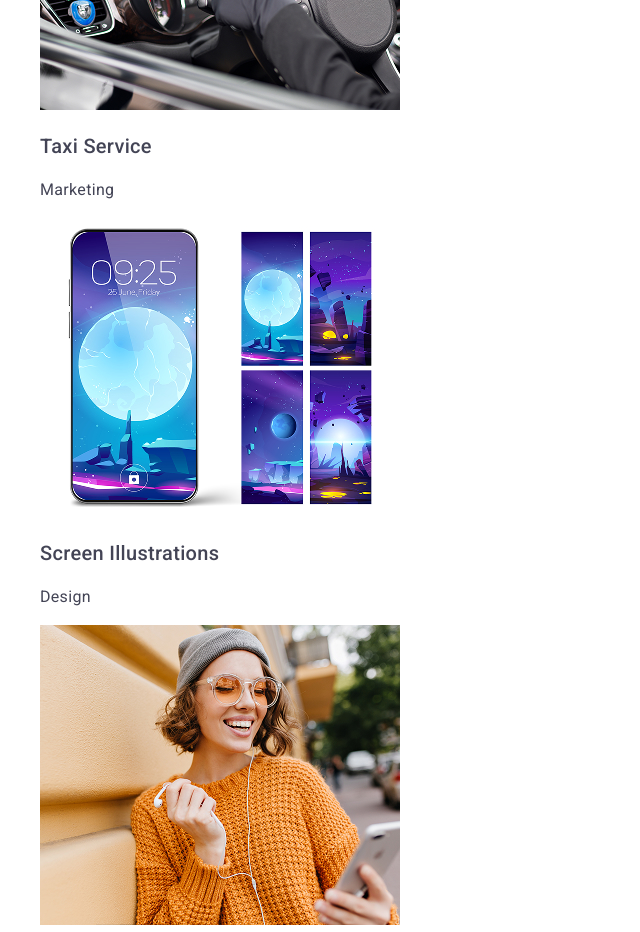
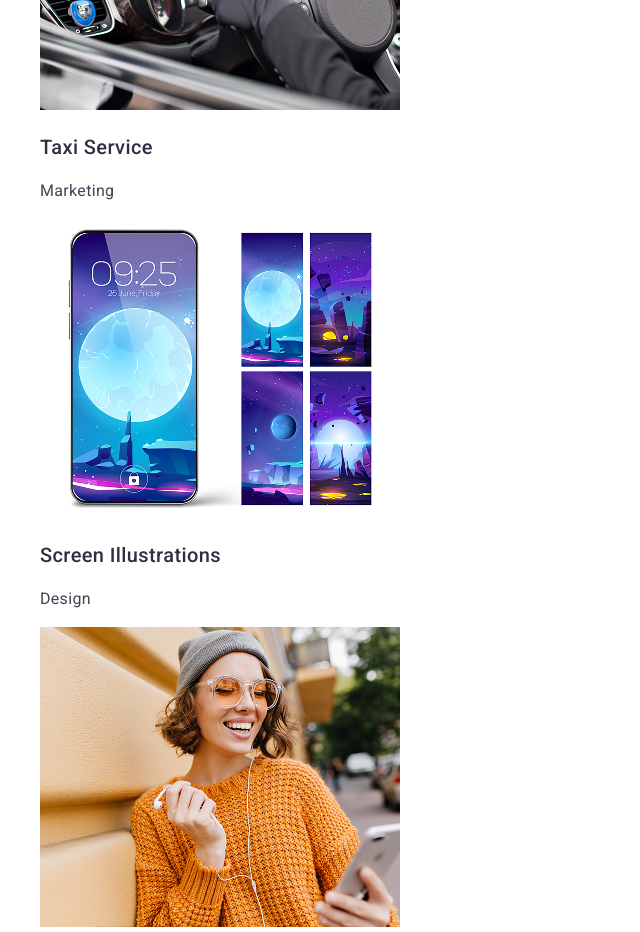
Before and after one commit to AvalianY/goit-markup-hw-02, a plain HTML site: page index.html in a window 1280 px wide. Shown: the part 3780-4712 px from the top of the page, without its empty margins (0-640 px from the left). Drawn offline with nearby package versions, Linux system fonts and the light colour scheme.

Commit message:
add changes

```diff
--- a/index.html
+++ b/index.html
@@ -120,12 +120,12 @@
                 </li>
                 <li class="portfolio-card">
                     <img src="./images/portfolio-card-4.jpg" alt="Photo app and car" width="360" height="300">
-                    <h3 class="main-h3-portfolio">Taxi Service</h3>
+                    <h3 class="main-h3">Taxi Service</h3>
                     <p>Marketing</p>
                 </li>
                 <li class="portfolio-card">
                     <img src="./images/portfolio-card-5.jpg" alt="Photo screen to smartphone" width="360" height="300">
-                    <h3 class="main-h3-portfolio">Screen Illustrations</h3>
+                    <h3 class="main-h3">Screen Illustrations</h3>
                     <p>Design</p>
                 </li>
                 <li class="portfolio-card">
```
